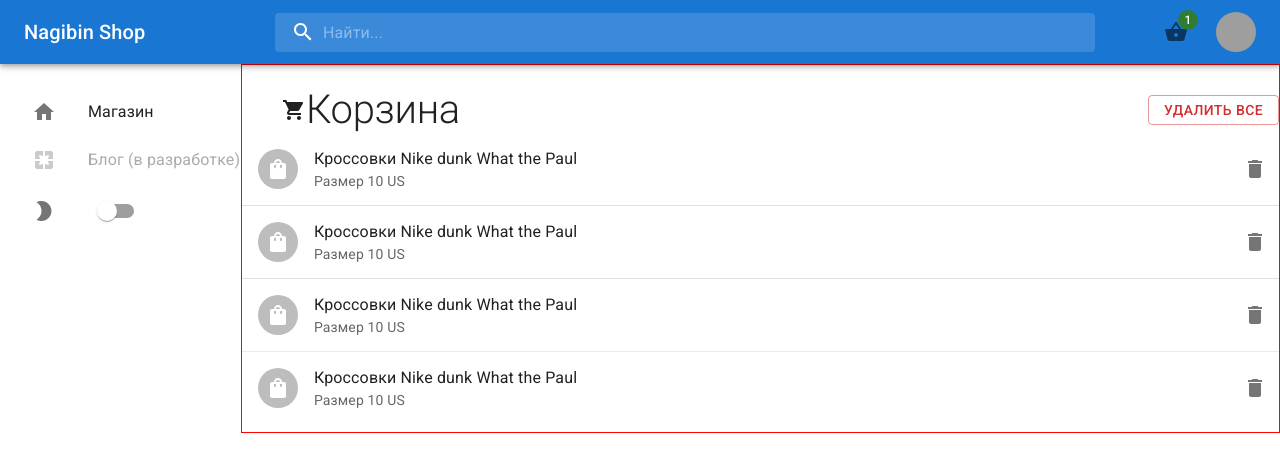
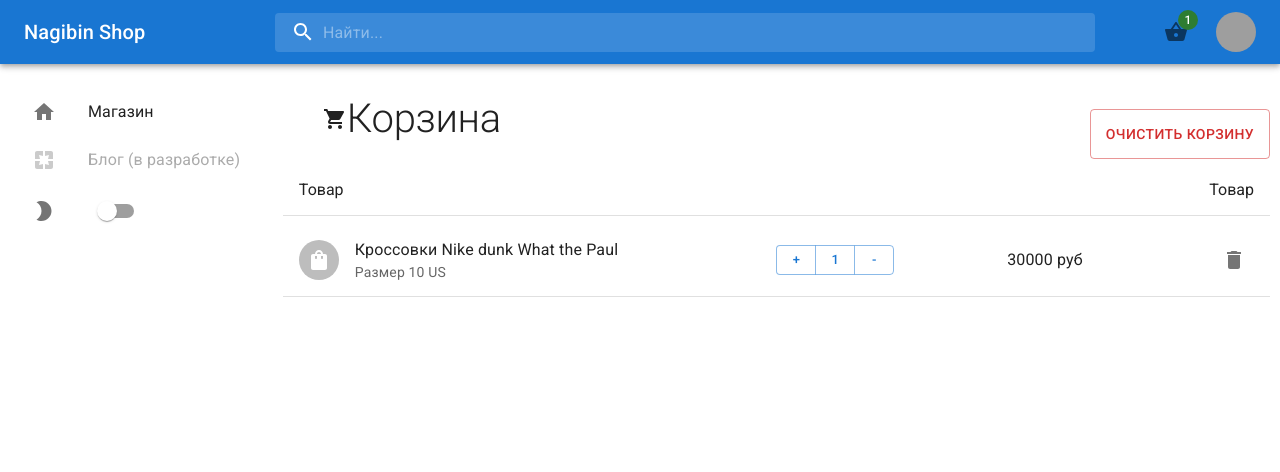
Before and after one commit to igorigor202/material_blog, a React (Create React App) app: page /cart in a window 1280 px wide. Shown: the top 472 px of the page. Built offline with nearby package versions, Linux system fonts and the light colour scheme; grey boxes are pictures that could not be loaded.

Commit message:
update cart

```diff
--- a/src/components/Navbar.jsx
+++ b/src/components/Navbar.jsx
@@ -69,9 +69,9 @@
     transition: theme.transitions.create('width'),
     width: '100%',
     [theme.breakpoints.up('xs')]: {
-      width: '9ch',
+      width: '15ch',
     },
-    [theme.breakpoints.down('sm')]: {
+    [theme.breakpoints.up('sm')]: {
       width: '25ch',
     },
     [theme.breakpoints.up('md')]: {
--- a/src/pages/Cart.jsx
+++ b/src/pages/Cart.jsx
@@ -2,6 +2,7 @@
   Avatar,
   Box,
   Button,
+  ButtonGroup,
   IconButton,
   List,
   ListItem,
@@ -15,12 +16,20 @@
 import ShoppingBagIcon from '@mui/icons-material/ShoppingBag';
 import DeleteIcon from '@mui/icons-material/Delete';
 
+const buttons = [
+  <Button key="one">+</Button>,
+  <Button key="two">1</Button>,
+  <Button key="three">-</Button>,
+];
+
 const Cart = () => {
   return (
-    <Box flex={35} sx={{ border: '1px solid red', width: '200px' }}>
+    <Box flex={25}>
+      <Box sx={{ p: '10px' }}>
         <Box
           sx={{
             display: 'flex',
+            flexDirection: { xs: 'column', s: 'column', md: 'row' },
             justifyContent: 'space-between',
             alignItems: 'center',
             mt: '30px',
@@ -28,82 +37,97 @@
           <Typography
             sx={{
               height: '30px',
-            pl: '40px',
-            fontSize: '40px',
+              pl: { xs: 'none', s: '10px', md: '40px' },
+              mb: { xs: '30px', s: '30px', md: 'none' },
+              fontSize: { xs: '35px', s: '35px', md: '40px' },
               display: 'flex',
               alignItems: 'center',
             }}
             variant="h2">
             <LocalGroceryStoreIcon /> Корзина
           </Typography>
-        <Button sx={{ height: '30px' }} variant="outlined" color="error">
-          Удалить все
+          <Button sx={{ height: '50px' }} variant="outlined" color="error">
+            Очистить корзину
           </Button>
         </Box>
 
         <List component="nav" aria-label="mailbox folders">
-        <ListItem
-          secondaryAction={
-            <IconButton edge="end" aria-label="delete">
-              <DeleteIcon />
-            </IconButton>
-          }>
+          <ListItem>
+            <Box
+              sx={{
+                display: 'flex',
+                width: '100%',
+                justifyContent: 'space-between',
+              }}>
+              <Box>Товар</Box>
+              <Box>Товар</Box>
+            </Box>
+          </ListItem>
+        </List>
+
+        <Divider />
+
+        <List component="nav" aria-label="mailbox folders">
+          <ListItem>
+            <Box
+              sx={{
+                width: '100%',
+                display: 'flex',
+                flexDirection: { xs: 'column', sm: 'row', md: 'row' },
+                justifyContent: 'space-between',
+                alignItems: 'center',
+              }}>
+              <Box sx={{ display: 'flex', alignItems: 'center' }}>
                 <ListItemAvatar>
                   <Avatar>
                     <ShoppingBagIcon />
                   </Avatar>
                 </ListItemAvatar>
-          <ListItemText primary="Кроссовки Nike dunk What the Paul" secondary="Размер 10 US" />
-        </ListItem>
+                <ListItemText
+                  primary="Кроссовки Nike dunk What the Paul"
+                  secondary="Размер 10 US"
+                />
+              </Box>
 
-        <Divider />
-
-        <ListItem
-          secondaryAction={
-            <IconButton edge="end" aria-label="delete">
+              <Box
+                sx={{
+                  width: { xs: '100%', s: '70%', md: '50%' },
+                  display: 'flex',
+                  justifyContent: 'space-between',
+                }}>
+                <Box
+                  sx={{
+                    width: { xs: '50%', s: '30%', md: '30%' },
+                    display: 'flex',
+                    alignItems: 'center',
+                  }}>
+                  <ButtonGroup size="small" aria-label="small button group">
+                    {buttons}
+                  </ButtonGroup>
+                </Box>
+                <Box
+                  sx={{
+                    display: 'flex',
+                    alignItems: 'center',
+                    width: '25%',
+                  }}>
+                  <ListItemText primary="30000 руб" />
+                </Box>
+                <Box
+                  sx={{
+                    display: 'flex',
+                    justifyContent: 'flex-end',
+                  }}>
+                  <IconButton aria-label="delete">
                     <DeleteIcon />
                   </IconButton>
-          }>
-          <ListItemAvatar>
-            <Avatar>
-              <ShoppingBagIcon />
-            </Avatar>
-          </ListItemAvatar>
-          <ListItemText primary="Кроссовки Nike dunk What the Paul" secondary="Размер 10 US" />
+                </Box>
+              </Box>
+            </Box>
           </ListItem>
-
           <Divider />
-
-        <ListItem
-          secondaryAction={
-            <IconButton edge="end" aria-label="delete">
-              <DeleteIcon />
-            </IconButton>
-          }>
-          <ListItemAvatar>
-            <Avatar>
-              <ShoppingBagIcon />
-            </Avatar>
-          </ListItemAvatar>
-          <ListItemText primary="Кроссовки Nike dunk What the Paul" secondary="Размер 10 US" />
-        </ListItem>
-
-        <Divider light />
-
-        <ListItem
-          secondaryAction={
-            <IconButton edge="end" aria-label="delete">
-              <DeleteIcon />
-            </IconButton>
-          }>
-          <ListItemAvatar>
-            <Avatar>
-              <ShoppingBagIcon />
-            </Avatar>
-          </ListItemAvatar>
-          <ListItemText primary="Кроссовки Nike dunk What the Paul" secondary="Размер 10 US" />
-        </ListItem>
         </List>
+      </Box>
     </Box>
   );
 };
```
Lines whose indentation alone changed are shown as unchanged.
